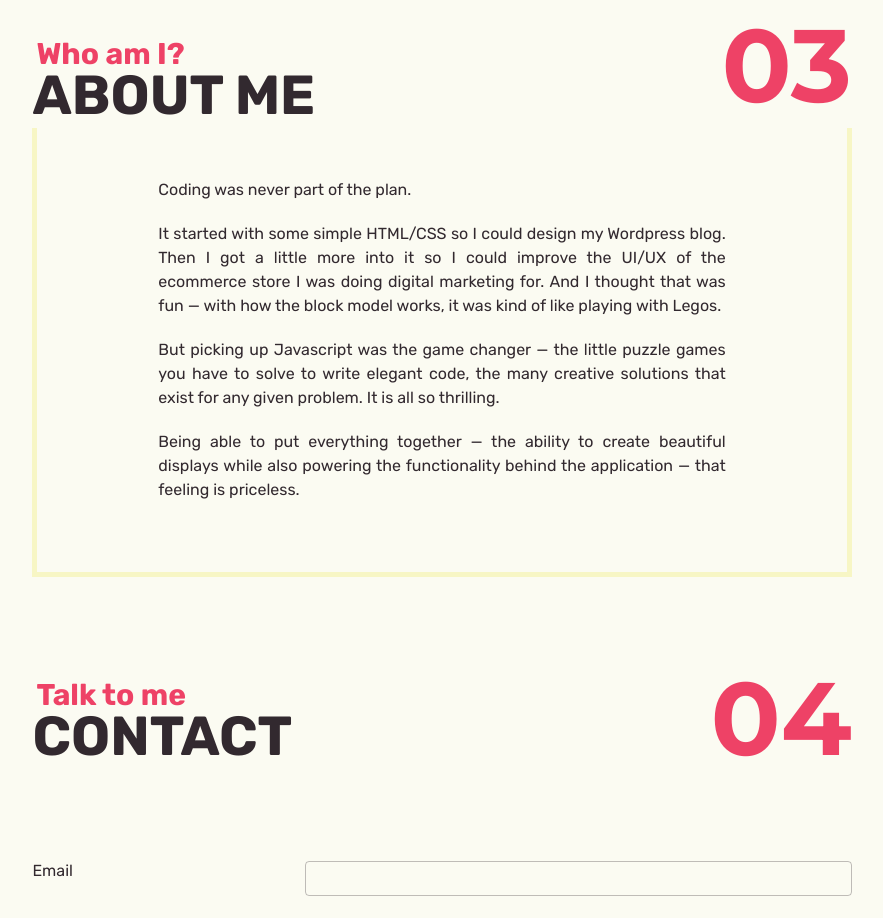
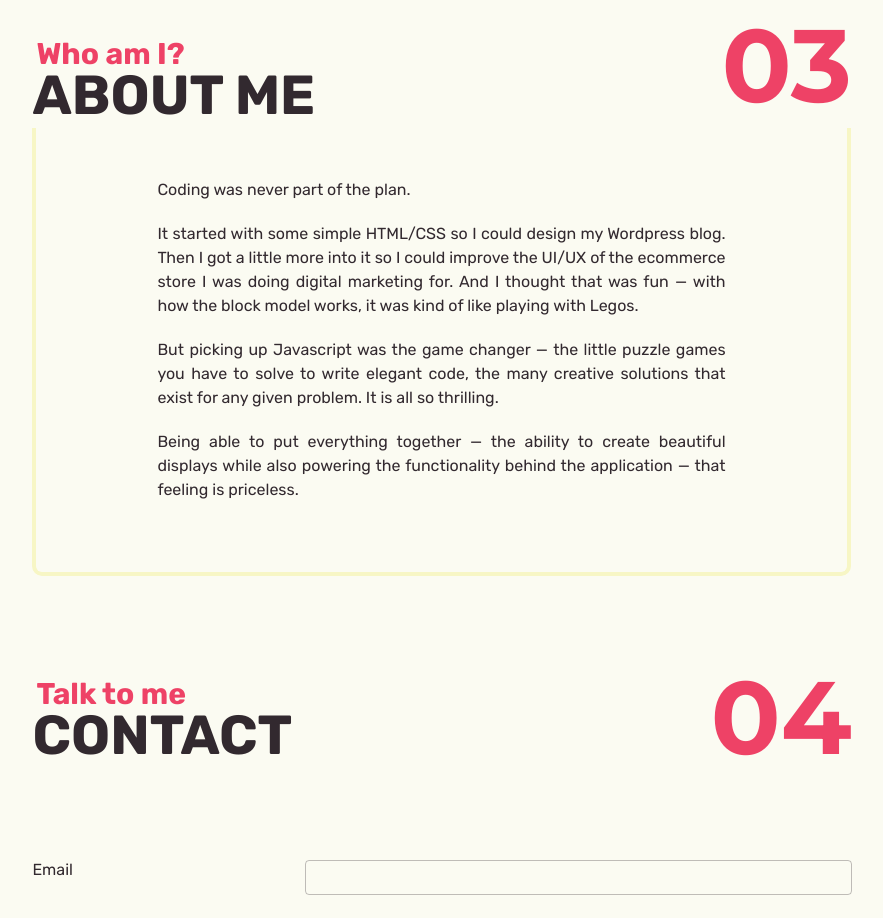
Before and after one commit to nksupermarket/portfolio, a React (Create React App) app: page / in a window 1280 px wide. Shown: the part 4660-5578 px from the top of the page, without its empty margins (198-1081 px from the left). Built offline with nearby package versions, Linux system fonts and the light colour scheme.

Commit message:
fixed skills bug, adjusted scroll behavior so circle only scales up when user is in range

```diff
--- a/public/index.html
+++ b/public/index.html
@@ -1,5 +1,5 @@
 <!DOCTYPE html>
-<html lang="en" color-mode="light">
+<html lang="en">
   <head>
     <meta charset="utf-8" />
     <meta name="viewport" content="width=device-width, initial-scale=1" />
--- a/src/components/Header.tsx
+++ b/src/components/Header.tsx
@@ -64,9 +64,12 @@ export default function Header() {
           let transformVal = 1;
 
           const newOffset = scaleX - (window.scrollY - y) / 300;
+          console.log(scrollY);
 
           if (window.scrollY) {
             if (newOffset < 0) transformVal = 0;
+            else if (y > scrollY && scrollY > 342)
+              transformVal = 0; // so the animation plays when you're scrolling up from bottom of the page
             else if (newOffset < 1) transformVal = newOffset;
           }
 
--- a/src/styles/AboutSection.module.scss
+++ b/src/styles/AboutSection.module.scss
@@ -16,11 +16,13 @@
 }
 
 .text_block {
-  border: 5px solid var(--circle);
+  border: 4px solid var(--circle);
   border-top: none;
   @include mixins.flex(column, true);
   padding: 50px;
   position: relative;
+  border-radius: 0 0 10px 10px;
+  margin-right: 1px; // need this bc block w/ border somehow overflows container by 1px
 
   p {
     width: 80%;
```
